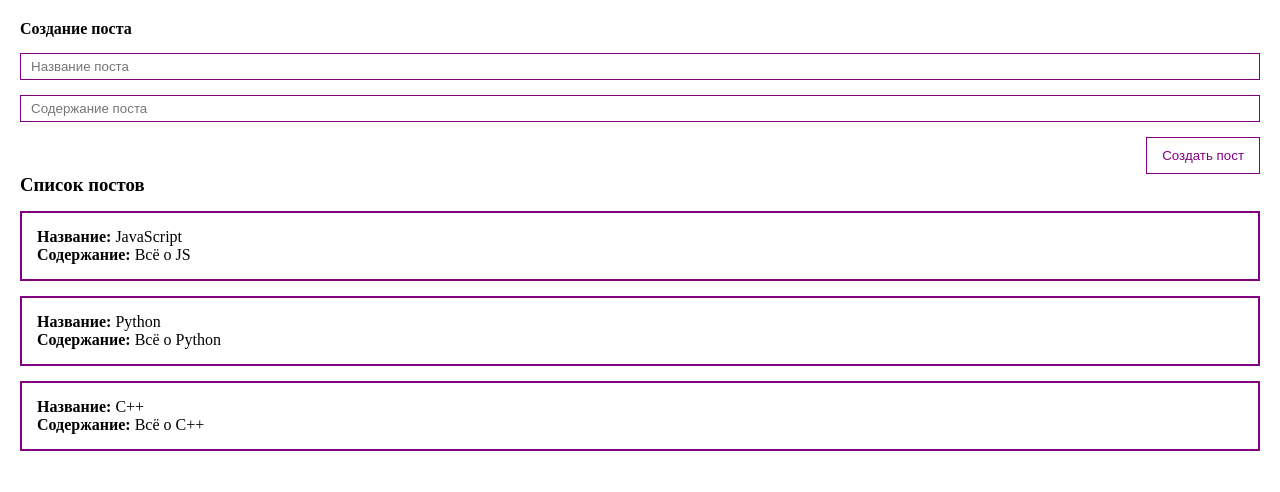
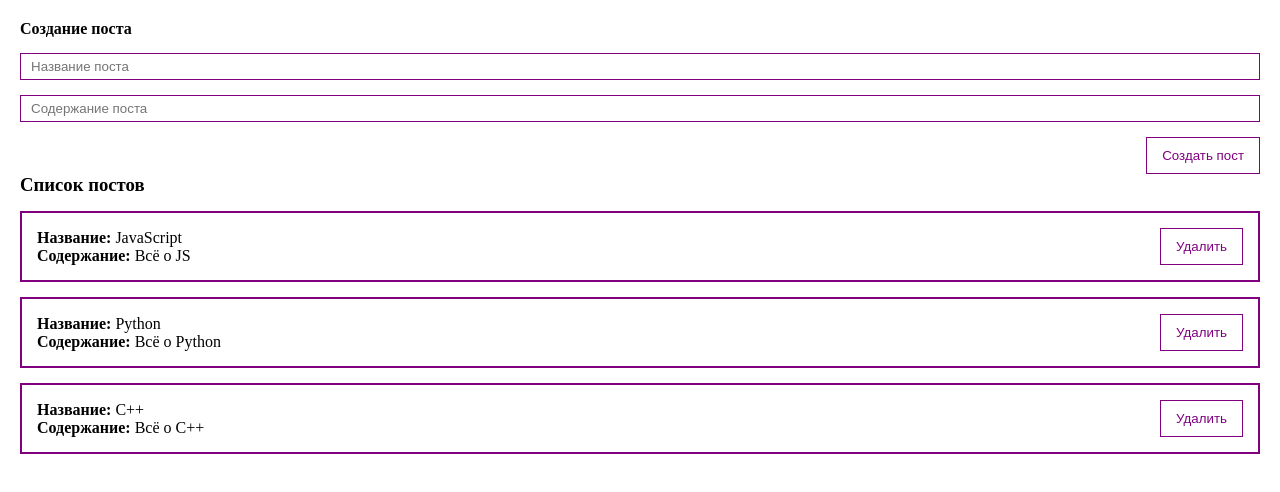
Before and after one commit to epiphysiscerebri/simple_blog, a Vue app: page / in a window 1280 px wide. Shown: the top 492 px of the page. Built offline with nearby package versions, Linux system fonts and the light colour scheme.

Commit message:
added btns delete and comp MyButton

```diff
--- a/src/components/PostForm.vue
+++ b/src/components/PostForm.vue
@@ -11,35 +11,37 @@
             class="input"
             type="text"
             placeholder="Содержание поста">
-        <button
-            class="btn"
+        <MyButton
+            style="align-self: flex-end; margin-top: 15px;"
             @click="createPost"
         >
             Создать пост
-        </button>
+        </MyButton>
     </form>
 </template>
 
 <script>
+import MyButton from './UI/MyButton.vue'
 export default {
     data() {
-        return{
+        return {
             post: {
-                title: '',
-                body: '',
+                title: "",
+                body: "",
             }
-        }
+        };
     },
     methods: {
         createPost() {
-            this.post.id = Date.now()
-            this.$emit('create', this.post)
+            this.post.id = Date.now();
+            this.$emit("create", this.post);
             this.post = {
-                title: '',
-                body: ''
-            }
+                title: "",
+                body: ""
+            };
         },
-    }
+    },
+    components: { MyButton }
 }
 </script>
 
@@ -54,12 +56,4 @@ form {
     padding: 5px 10px;
     margin-top: 15px;
 }
-.btn {
-    margin-top: 15px;
-    align-self: flex-end;
-    padding: 10px 15px;
-    background: none;
-    color: purple;
-    border: 1px solid purple;
-}
 </style>
--- a/src/components/PostItem.vue
+++ b/src/components/PostItem.vue
@@ -1,21 +1,37 @@
 <template>
     <div class="post">
-        <div><strong>Название: </strong>{{ post.title }}</div>
-        <div><strong>Cодержание: </strong>{{ post.body }}</div>
+        <div>
+            <div><strong>Название: </strong>{{ post.title }}</div>
+            <div><strong>Cодержание: </strong>{{ post.body }}</div>
+        </div>
+        <div class="post_btn">
+            <MyButton
+            > Удалить
+            </MyButton>
+        </div>
     </div>
 </template>
 
 <script>
+import MyButton from './UI/MyButton.vue';
 export default {
     props: {
         post: {
             type: Object,
             required: true
         }
-    }
+    },
+    components: { MyButton }
 }
 </script>
 
-<style>
-
+<style scoped>
+.post {
+    margin-top: 15px;
+    padding: 15px;
+    border: 2px solid purple;
+    display: flex;
+    align-items: center;
+    justify-content: space-between;
+}
 </style>
--- a/src/components/PostList.vue
+++ b/src/components/PostList.vue
@@ -22,9 +22,5 @@ export default {
 </script>
 
 <style scoped>
-.post {
-    margin-top: 15px;
-    padding: 15px;
-    border: 2px solid purple;
-}
+
 </style>
--- /dev/null
+++ b/src/components/UI/MyButton.vue
@@ -0,0 +1,20 @@
+<template>
+    <button class="btn">
+        <slot></slot>
+    </button>
+</template>
+
+<script>
+export default {
+
+}
+</script>
+
+<style scoped>
+.btn {
+    padding: 10px 15px;
+    background: none;
+    color: purple;
+    border: 1px solid purple;
+}
+</style>
```
